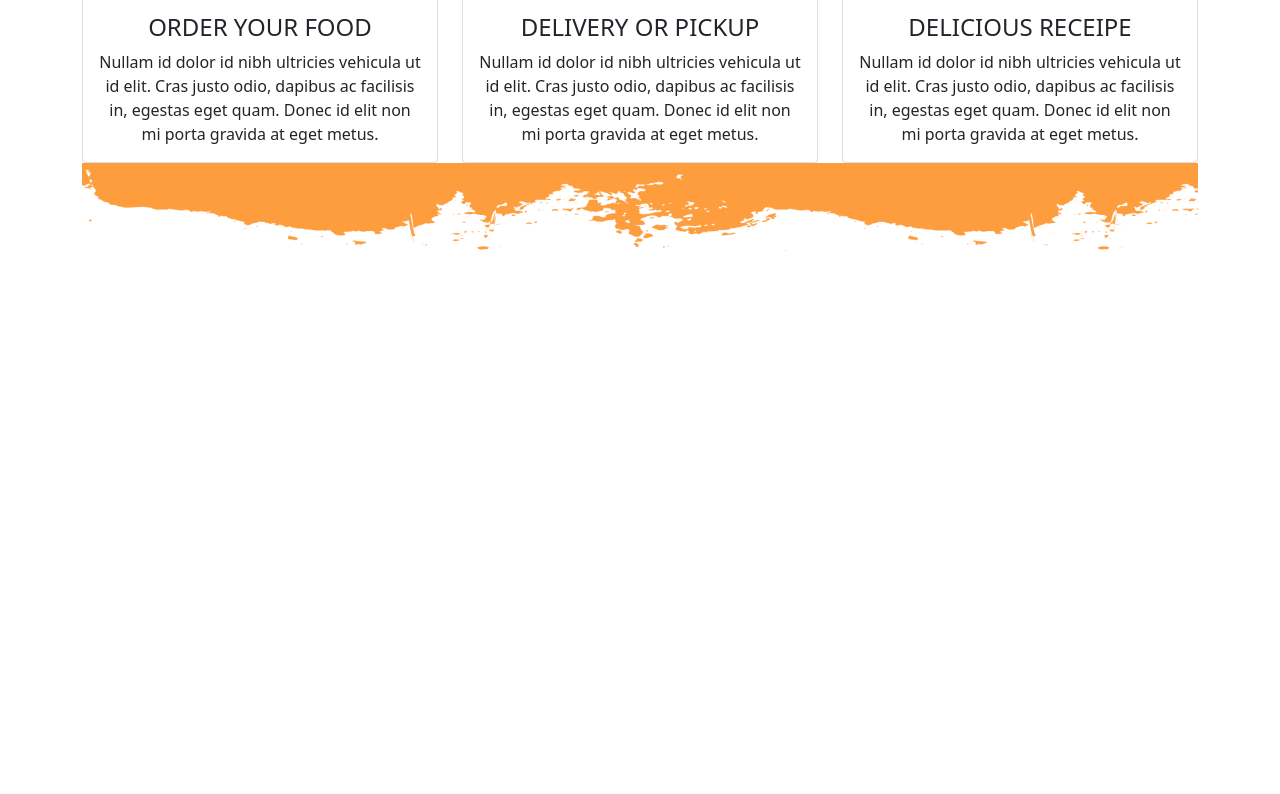
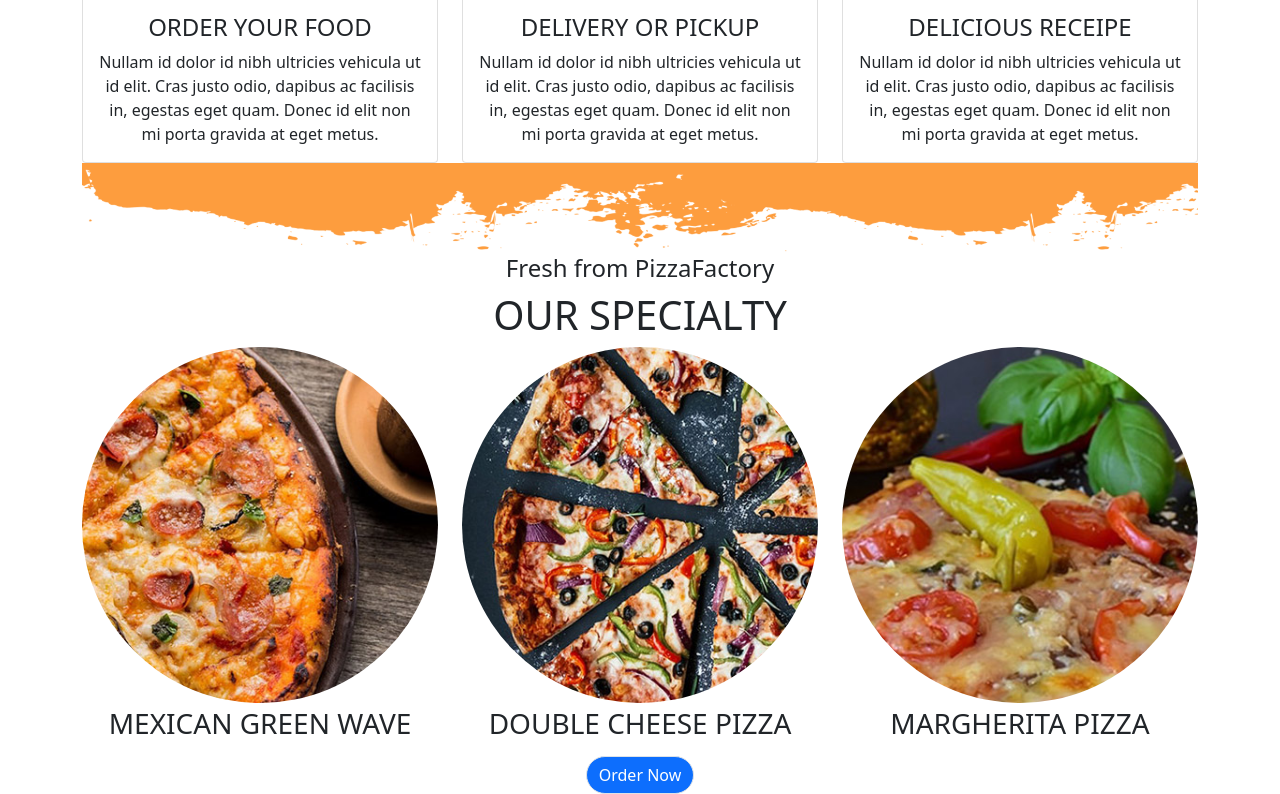
Before and after one commit to osamwelian3/PizzaFactory, a plain HTML site: page index.html in a window 1280 px wide. Shown: the part 1364-2158 px from the top of the page. Before the commit the page ends 1618 px from the top, so only its background shows below. Drawn offline with nearby package versions, Linux system fonts and the light colour scheme; a script that the page names is missing.

Commit message:
patch: It will add specialty section

```diff
--- a/index.html
+++ b/index.html
@@ -1,5 +1,6 @@
 <!DOCTYPE html>
 <html lang="en">
+
 <head>
     <meta charset="utf-8">
     <meta name="viewport" content="width=device-width, initial-scale=1.0, shrink-to-fit=no">
@@ -12,6 +13,7 @@
     <link rel="stylesheet" href="assets/css/Simple-Slider.css">
     <link rel="stylesheet" href="assets/css/styles.css">
 </head>
+
 <body>
     <section class="first">
         <nav class="navbar navbar-light navbar-expand-lg navigation-clean">
@@ -108,6 +110,26 @@
             <div class="order-bg-bottom"><img class="img-fluid" src="assets/img/order-bottom.png"></div>
         </div>
     </section>
+    <section class="third">
+        <div class="container">
+            <div class="text-center">
+                <h3 class="fs-4 theme-color">Fresh from PizzaFactory</h3>
+                <h2 class="fs-1">OUR SPECIALTY</h2>
+            </div>
+            <div class="row justify-content-center">
+                <div class="col-sm-7 col-md-7 col-lg-4 text-center"><img class="rounded-circle img-fluid" src="assets/img/speciality-1.jpg">
+                    <h3 class="mt-1">MEXICAN GREEN WAVE</h3>
+                </div>
+                <div class="col-sm-7 col-md-7 col-lg-4 text-center"><img class="rounded-circle img-fluid" src="assets/img/speciality-2.jpg">
+                    <h3 class="mt-1">DOUBLE CHEESE PIZZA</h3>
+                </div>
+                <div class="col-sm-7 col-md-7 col-lg-4 text-center"><img class="rounded-circle img-fluid" src="assets/img/speciality-3.jpg">
+                    <h3 class="mt-1">MARGHERITA PIZZA</h3>
+                </div>
+            </div>
+            <div class="text-center mt-2 p-0"><a href="#order"><button class="btn btn-primary border rounded-pill view" type="button" data-bs-target="#order">Order Now</button></a></div>
+        </div>
+    </section>
     <script src="assets/js/jquery.min.js"></script>
     <script src="assets/bootstrap/js/bootstrap.min.js"></script>
     <script src="https://cdnjs.cloudflare.com/ajax/libs/Swiper/6.4.8/swiper-bundle.min.js"></script>
```
